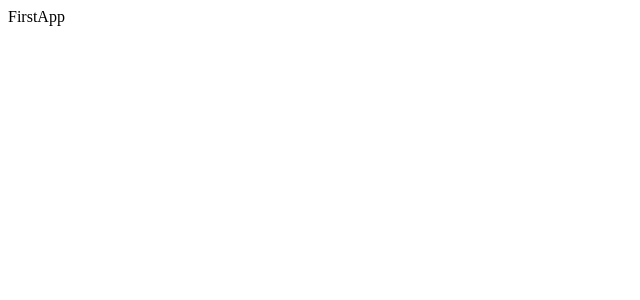
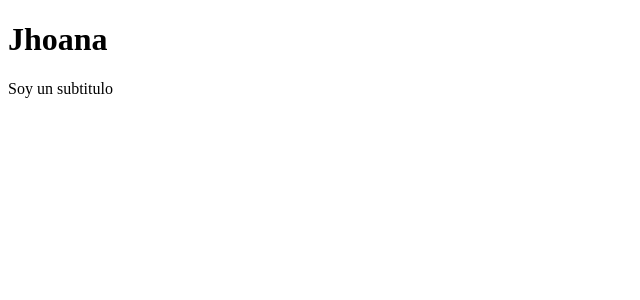
Before and after one commit to JhoanaZF/counter-app-vite, a React (Vite) app: page / in a window 1280 px wide. Shown: the top 300 px of the page, without its empty margins (0-640 px from the left). Built offline with nearby package versions, Linux system fonts and the light colour scheme.

Commit message:
ADD: Retornar elementos en el Componente - Fragment

```diff
--- a/src/FirstApp.jsx
+++ b/src/FirstApp.jsx
@@ -1,3 +1,8 @@
 export const FirstApp = () => {
-    return <div>FirstApp</div>;
+    return (
+        <>
+            <h1>Jhoana</h1>
+            <p>Soy un subtitulo</p>
+        </>
+    );
 };
```
